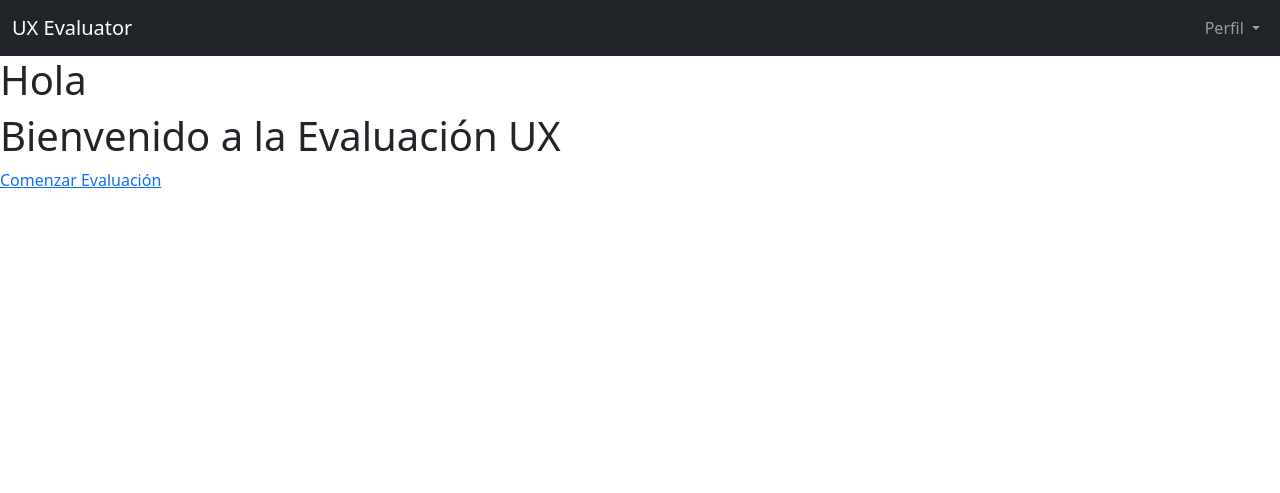
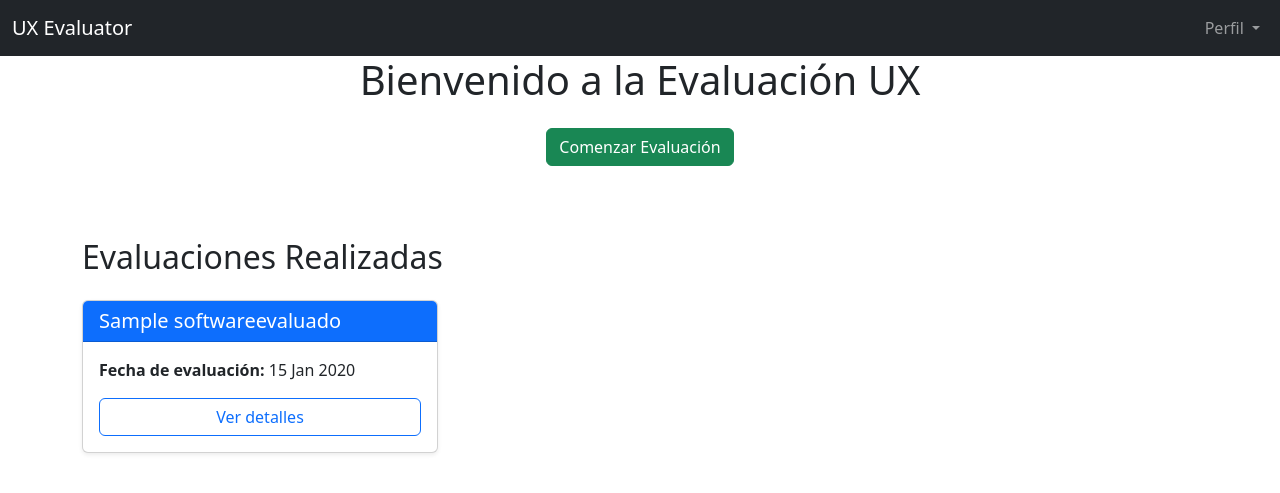
Before and after one commit to DavidG2115/UXproject, a Django app: page /index/ in a window 1280 px wide. Shown: the top 493 px of the page. Run offline with Django 5.2, Linux system fonts and the light colour scheme; the first user in the database is signed in; tables that the repository leaves empty hold one stand-in row (Sample ...).

Commit message:
Modificaciones para el index mostrando las evaluaciones realizadas y generar PDF

```diff
--- a/uxEvaluator/ux_evaluation/models.py
+++ b/uxEvaluator/ux_evaluation/models.py
@@ -1,9 +1,14 @@
 from django.db import models
+from django.contrib.auth.models import User
+from django.utils import timezone
 
 #Create your models here
 
 class SoftwareEvaluado(models.Model):
     nombre = models.CharField(max_length=255)
+    usuario = models.ForeignKey(User, on_delete=models.CASCADE)
+    fecha_evaluacion = models.DateTimeField(default=timezone.now)
+
 
     def __str__(self):
         return self.nombre
--- a/uxEvaluator/ux_evaluation/templates/evaluation/index.html
+++ b/uxEvaluator/ux_evaluation/templates/evaluation/index.html
@@ -3,10 +3,41 @@
 
 
 {% block content %}
-<h1>Hola</h1>
 
-<h1>Bienvenido a la Evaluación UX</h1>
-<a href="{% url 'stepper' step=1 %}">Comenzar Evaluación</a>
+
+<h1 class="text-center mb-4">Bienvenido a la Evaluación UX</h1>
+
+<div class="d-flex justify-content-center">
+    <a href="{% url 'stepper' step=1 %}" class="btn btn-success mb-4">Comenzar Evaluación</a>
+</div>
+
+<div class="container mt-5">
+    <h2 class="mb-4">Evaluaciones Realizadas</h2>
+
+    <div class="row">
+        {% if evaluaciones_por_software %}
+            {% for software in evaluaciones_por_software %}
+                <div class="col-md-4 mb-4">
+                    <div class="card shadow-sm h-100">
+                        <div class="card-header bg-primary text-white">
+                            <h5 class="mb-0">{{ software.nombre }}</h5>
+                        </div>
+                        <div class="card-body">
+                            <p><strong>Fecha de evaluación:</strong> {{ software.fecha_evaluacion|date:"d M Y" }}</p>
+                            <a href="{% url 'detalle_evaluacion' software.id %}" class="btn btn-outline-primary w-100">Ver detalles</a>
+                        </div>
+                    </div>
+                </div>
+            {% endfor %}
+        {% else %}
+            <p class="text-center w-100">No has realizado evaluaciones aún.</p>
+        {% endif %}
+    </div>
+</div>
+
+
+
+
 
 
 
--- a/uxEvaluator/ux_evaluation/urls.py
+++ b/uxEvaluator/ux_evaluation/urls.py
@@ -3,6 +3,7 @@ from . import views  # Importa las vistas desde tu archivo views.py
 
 urlpatterns = [
     path('index/', views.index, name='index'),  # Ruta para la vista principal
+    path('detalle_evaluacion/<int:software_id>/', views.detalle_evaluacion_view, name='detalle_evaluacion'),
     path('', views.login_view, name='login'),
     path('signup/', views.register_view, name='signup'),
     path('logout/', views.logout_view, name='logout_view'),
--- a/uxEvaluator/ux_evaluation/views.py
+++ b/uxEvaluator/ux_evaluation/views.py
@@ -2,6 +2,7 @@ from django.http import HttpResponse
 from reportlab.lib.pagesizes import letter
 from reportlab.pdfgen import canvas
 from reportlab.lib import colors
+from collections import defaultdict
 from reportlab.lib.pagesizes import letter
 from reportlab.platypus import SimpleDocTemplate, Table, TableStyle, Paragraph
 from reportlab.lib.styles import getSampleStyleSheet
@@ -13,7 +14,29 @@ from django.contrib.auth.decorators import login_required
 
 
 def index(request):
-    return render(request, 'evaluation/index.html')  #
+    # Obtener todas las evaluaciones del usuario autenticado, ordenadas de la más reciente a la más antigua
+    evaluaciones_por_software = SoftwareEvaluado.objects.filter(usuario=request.user).order_by('-fecha_evaluacion')
+
+    return render(request, 'evaluation/index.html', {
+        'evaluaciones_por_software': evaluaciones_por_software
+    })
+
+def detalle_evaluacion_view(request, software_id):
+    software = get_object_or_404(SoftwareEvaluado, id=software_id)
+    evaluaciones = software.evaluacioncriterio_set.all()
+
+    categorias = {}
+    for evaluacion in evaluaciones:
+        categoria_nombre = evaluacion.categoria.nombre
+        if categoria_nombre not in categorias:
+            categorias[categoria_nombre] = []
+        categorias[categoria_nombre].append(evaluacion)
+
+    return render(request, 'evaluation/detalle_evaluacion.html', {
+        'software': software,
+        'categorias': categorias
+    })
+
 
 def evaluar(request):
     return render(request, 'evaluar.html')  #
@@ -145,7 +168,7 @@ def handle_software_name_step(request):
         software_nombre = request.POST.get('software_nombre')
         if software_nombre:
             # Crear un nuevo software cada vez que se envía el nombre
-            software = SoftwareEvaluado.objects.create(nombre=software_nombre)
+            software = SoftwareEvaluado.objects.create(nombre=software_nombre, usuario=request.user)
             return redirect('stepper', step=2, software_id=software.id)
         else:
             return render(request, 'evaluation/stepper.html', {
@@ -271,7 +294,7 @@ def generar_pdf(request, software_id):
     return response
 
 def set_metadata(canvas, title):
-    canvas.setTitle(title)  # Cambia 'Anonymous' por el título deseado
+    canvas.setTitle(f'Evaluaccion de {title}')  # Cambia 'Anonymous' por el título deseado
     canvas.setAuthor('Tu Nombre o Empresa')  # Cambia por el nombre del autor
     canvas.setSubject(f"Evaluación de Diseño UX de {title}")  # Sujeto del documento
     canvas.setCreator('Tu Nombre o Empresa')  # Cambia por el nombre del creador
```
Also changed, not shown: uxEvaluator/ux_evaluation/templates/evaluation/detalle_evaluacion.html (added, +42 -0 lines), uxEvaluator/ux_evaluation/migrations/0002_softwareevaluado_usuario.py (added), uxEvaluator/ux_evaluation/migrations/0003_softwareevaluado_fecha_evaluacion.py (added).
